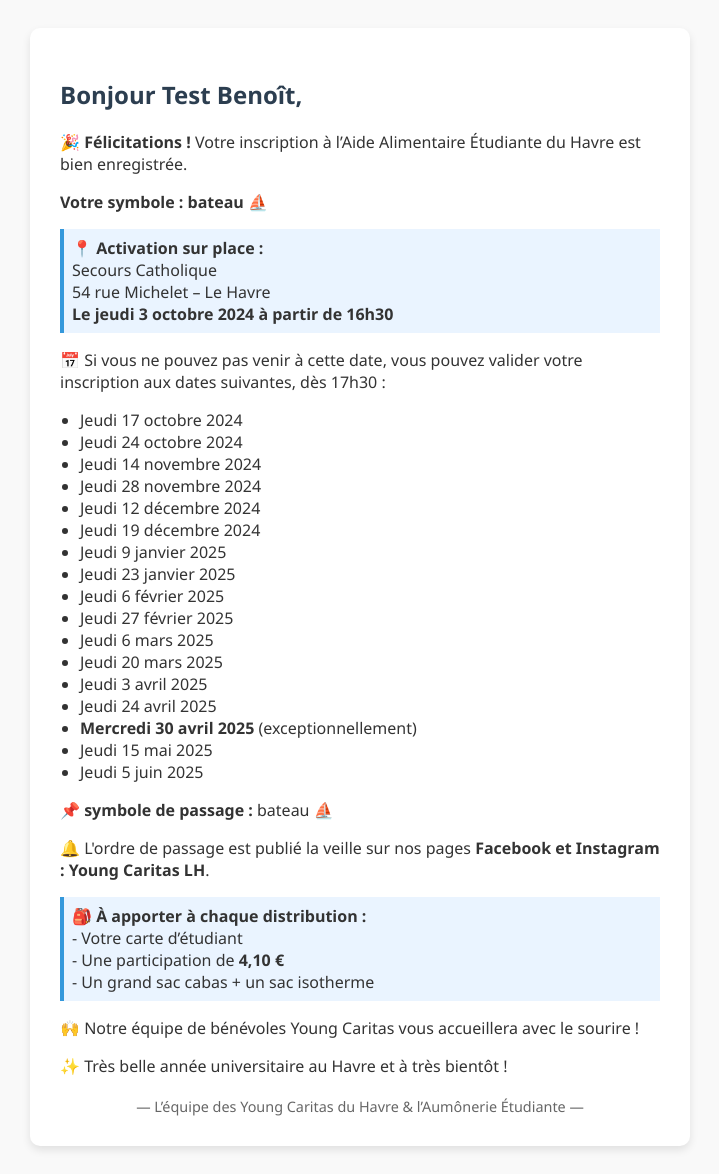
After one commit to aidealimentaire411/youngcaritaslehavre, a Django app: template inscription/templates/inscription/msg.html in a window 1280 px wide. The commit adds this page. Shown: the whole page, without its empty margins (280-999 px from the left). Run offline with Django 5.2, Linux system fonts and the light colour scheme; the template is opened without the code that fills it: values that come from a table or form of the project are taken from there, others are empty; data comes from the database, SQL or seed files in the repository; both versions use the stored data as it was after the commit.

Commit message:
Ajout des fichiers manquants

```diff
--- /dev/null
+++ b/inscription/templates/inscription/msg.html
@@ -0,0 +1,90 @@
+<!DOCTYPE html>
+<html lang="fr">
+<head>
+    <meta charset="UTF-8">
+    <style>
+        body {
+            font-family: 'Segoe UI', Tahoma, sans-serif;
+            color: #333;
+            background-color: #f9f9f9;
+            padding: 20px;
+        }
+        .container {
+            max-width: 600px;
+            margin: auto;
+            background: white;
+            border-radius: 10px;
+            padding: 30px;
+            box-shadow: 0 4px 8px rgba(0,0,0,0.1);
+        }
+        h2 { color: #2c3e50; }
+        ul { padding-left: 20px; }
+        .highlight {
+            background-color: #eaf4ff;
+            padding: 8px;
+            border-left: 4px solid #3498db;
+            margin: 10px 0;
+        }
+        .footer {
+            font-size: 0.9rem;
+            color: #666;
+            margin-top: 20px;
+            text-align: center;
+        }
+    </style>
+</head>
+<body>
+    <div class="container">
+        <h2>Bonjour {{ etudiant.prenom }} {{ etudiant.nom }},</h2>
+        <p>🎉 <strong>Félicitations !</strong> Votre inscription à l’Aide Alimentaire Étudiante du Havre est bien enregistrée.</p>
+        <p><strong>Votre symbole : {{ etudiant.symbole.nom }} {{ etudiant.symbole.icone }}</strong></p>
+
+        <div class="highlight">
+            <strong>📍 Activation sur place :</strong><br>
+            Secours Catholique<br>
+            54 rue Michelet – Le Havre<br>
+            <strong>Le jeudi 3 octobre 2024 à partir de 16h30</strong>
+        </div>
+
+        <p>📅 Si vous ne pouvez pas venir à cette date, vous pouvez valider votre inscription aux dates suivantes, dès 17h30 :</p>
+        <ul>
+            <li>Jeudi 17 octobre 2024</li>
+            <li>Jeudi 24 octobre 2024</li>
+            <li>Jeudi 14 novembre 2024</li>
+            <li>Jeudi 28 novembre 2024</li>
+            <li>Jeudi 12 décembre 2024</li>
+            <li>Jeudi 19 décembre 2024</li>
+            <li>Jeudi 9 janvier 2025</li>
+            <li>Jeudi 23 janvier 2025</li>
+            <li>Jeudi 6 février 2025</li>
+            <li>Jeudi 27 février 2025</li>
+            <li>Jeudi 6 mars 2025</li>
+            <li>Jeudi 20 mars 2025</li>
+            <li>Jeudi 3 avril 2025</li>
+            <li>Jeudi 24 avril 2025</li>
+            <li><strong>Mercredi 30 avril 2025</strong> (exceptionnellement)</li>
+            <li>Jeudi 15 mai 2025</li>
+            <li>Jeudi 5 juin 2025</li>
+        </ul>
+
+        <p>📌 <strong>symbole de passage :</strong> {{ etudiant.symbole.nom }} {{ etudiant.symbole.icone }}</p>
+
+        <p>🔔 L'ordre de passage est publié la veille sur nos pages <strong>Facebook et Instagram : Young Caritas LH</strong>.</p>
+
+        <div class="highlight">
+            <strong>🎒 À apporter à chaque distribution :</strong><br>
+            - Votre carte d’étudiant<br>
+            - Une participation de <strong>4,10 €</strong><br>
+            - Un grand sac cabas + un sac isotherme
+        </div>
+
+        <p>🙌 Notre équipe de bénévoles Young Caritas vous accueillera avec le sourire !</p>
+
+        <p>✨ Très belle année universitaire au Havre et à très bientôt !</p>
+
+        <div class="footer">
+            — L’équipe des Young Caritas du Havre & l’Aumônerie Étudiante —
+        </div>
+    </div>
+</body>
+</html>
```
Also changed, not shown: inscription/admin.py (+30 -0 lines), inscription/templates/inscription/accueil.html (+5 -4 lines), inscription/templates/inscription/succes.html (+34 -1 lines), inscription/views.py (+4 -101 lines), db.sqlite3.
